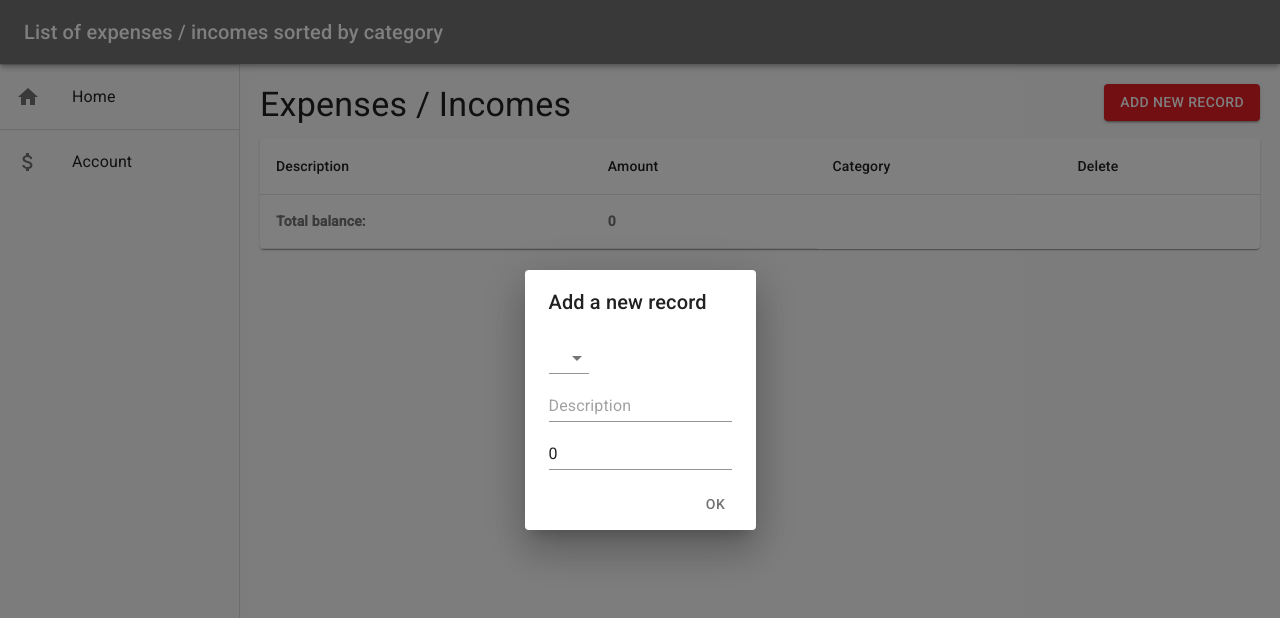
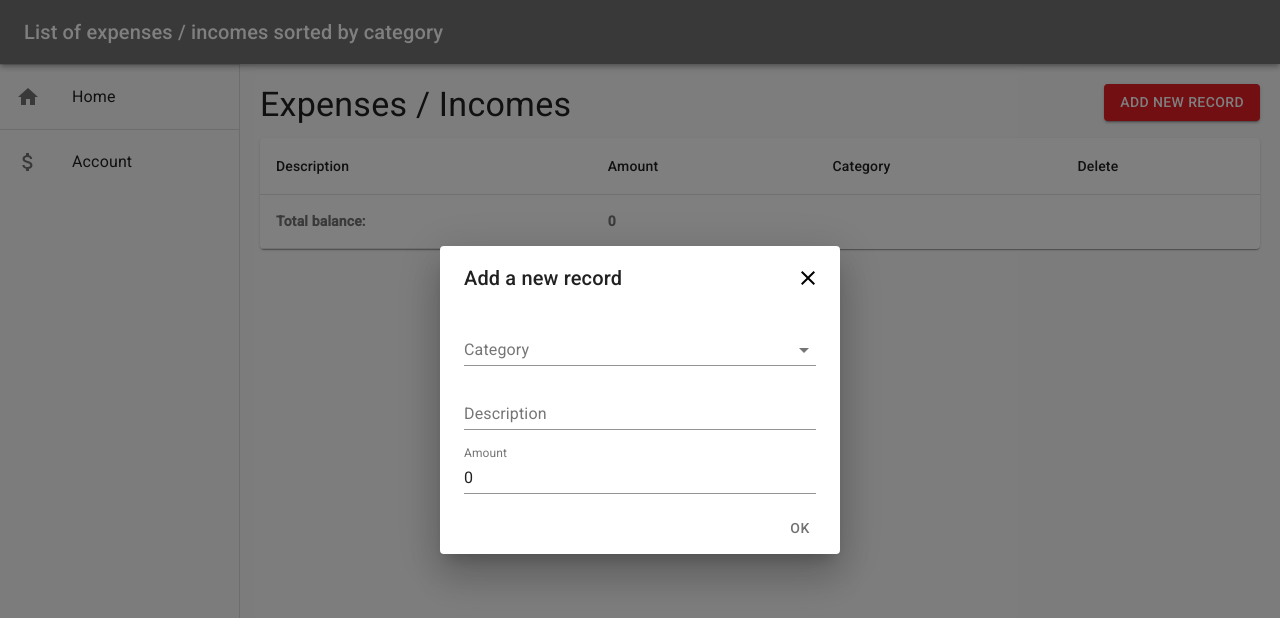
Before and after one commit to janelznic/react-expenses-demo-app, a React (Create React App) app: page /account in a window 1280 px wide. Both pictures are taken after a click on the button "ADD NEW RECORD". Shown: the top 618 px of the page. Built offline with nearby package versions, Linux system fonts and the light colour scheme.

Commit message:
Better styles view for RecordDialogComponent

```diff
--- a/src/Components/RecordDialogComponent.tsx
+++ b/src/Components/RecordDialogComponent.tsx
@@ -1,5 +1,9 @@
 // prettier-ignore
-import { Button, Dialog, DialogActions, DialogContent, DialogTitle, Input } from "@material-ui/core";
+import { Button, Dialog, DialogActions, DialogContent, DialogTitle, FormControl, Input, InputLabel } from "@material-ui/core";
+import { makeStyles } from '@material-ui/styles';
+import IconButton from '@material-ui/core/IconButton';
+import CloseIcon from '@material-ui/icons/Close';
+import Typography from '@material-ui/core/Typography';
 import MenuItem from '@material-ui/core/MenuItem';
 import Select from '@material-ui/core/Select';
 import * as React from 'react';
@@ -13,6 +17,7 @@ interface Props {
 }
 
 export function RecordDialogComponent(props: Props) {
+  const css = useStyles();
   const { open, onClose } = props;
   const [newRecordCategory, setNewRecordCategory] = React.useState('');
   const [newRecordAmount, setNewRecordAmount] = React.useState(0);
@@ -52,10 +57,26 @@ export function RecordDialogComponent(props: Props) {
 
   return (
     <Dialog open={open} onClose={handleClosePopup}>
-      <DialogTitle>Add a new record</DialogTitle>
+      <DialogTitle className={css.dialogTitle}>Add a new record</DialogTitle>
+
+      {onClose ? (
+        <IconButton aria-label="close" className={css.closeButton} onClick={onClose}>
+          <CloseIcon />
+        </IconButton>
+      ) : null}
 
       <DialogContent>
-        <Select value={newRecordCategory} onChange={(event) => handleChangeCategory(event)} input={<Input />}>
+        <FormControl className={css.fullwidth}>
+          <InputLabel htmlFor="select-category">Category</InputLabel>
+          <Select
+            value={newRecordCategory}
+            autoWidth={true}
+            displayEmpty={true}
+            onChange={(event) => handleChangeCategory(event)}
+            input={<Input className={css.fullwidth}/>}
+            id="select-category"
+            aria-describedby="select-category"
+          >
             {categories.map((name: string, index: number) => {
               return (
                 <MenuItem value={index} key={index}>
@@ -64,14 +85,33 @@ export function RecordDialogComponent(props: Props) {
               );
             })}
           </Select>
+        </FormControl>
       </DialogContent>
 
       <DialogContent>
-        <Input placeholder="Description" type="text" value={newRecordDescription} onChange={handleChangeDescription} />
+        <FormControl className={css.fullwidth}>
+          <InputLabel htmlFor="description">Description</InputLabel>
+          <Input
+            type="text"
+            value={newRecordDescription}
+            onChange={handleChangeDescription}
+            id="description"
+            aria-describedby="description"
+          />
+        </FormControl>
       </DialogContent>
 
       <DialogContent>
-        <Input placeholder="Amount" type="number" value={newRecordAmount} onChange={handleChangeAmount} />
+        <FormControl className={css.fullwidth}>
+          <InputLabel htmlFor="amount">Amount</InputLabel>
+          <Input
+            type="number"
+            value={newRecordAmount}
+            onChange={handleChangeAmount}
+            id="amount"
+            aria-describedby="amount"
+          />
+        </FormControl>
       </DialogContent>
 
       <DialogActions>
@@ -82,3 +122,18 @@ export function RecordDialogComponent(props: Props) {
     </Dialog>
   );
 }
+
+const useStyles = makeStyles({
+  fullwidth: {
+    width: '100%'
+  },
+  dialogTitle: {
+    minWidth: '400px'
+  },
+  closeButton: {
+    position: 'absolute',
+    right: '.5rem',
+    top: '.5rem',
+    color: 'black',
+  }
+});
```
Lines whose indentation alone changed are shown as unchanged.
